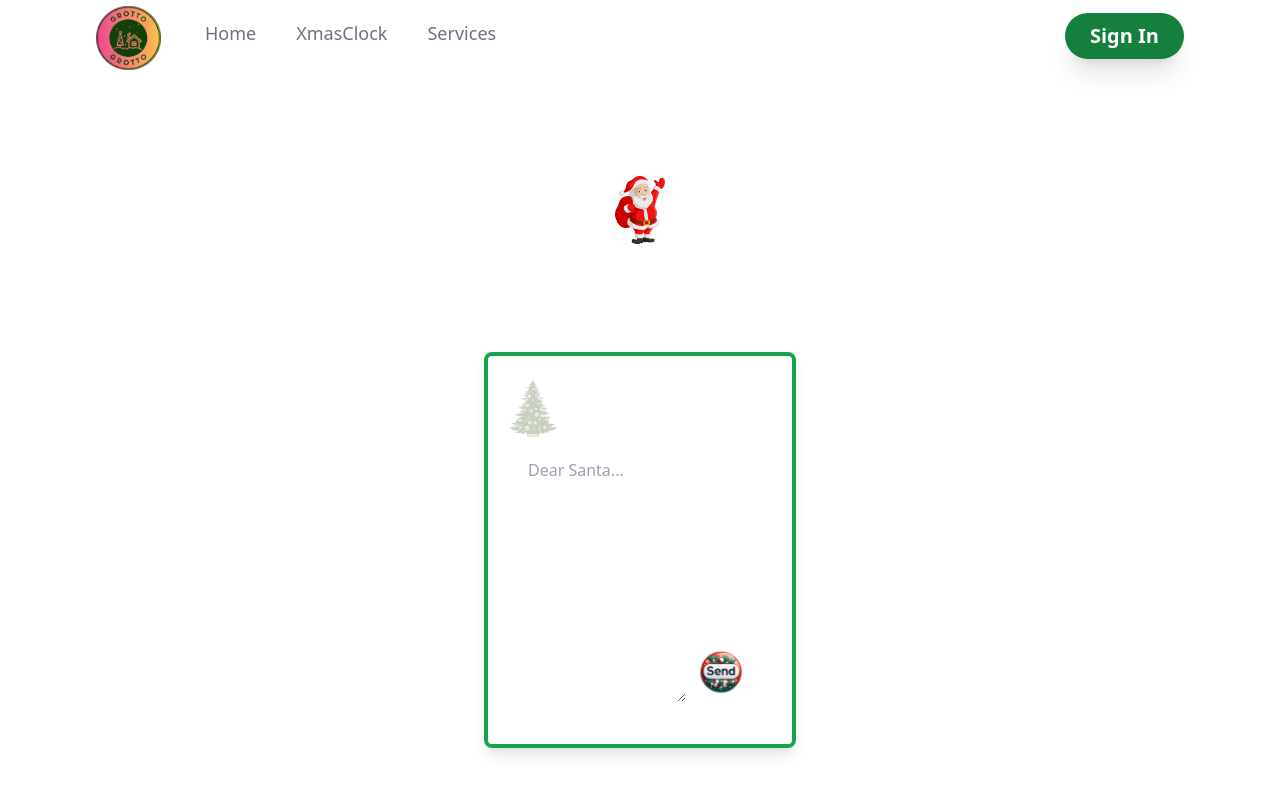
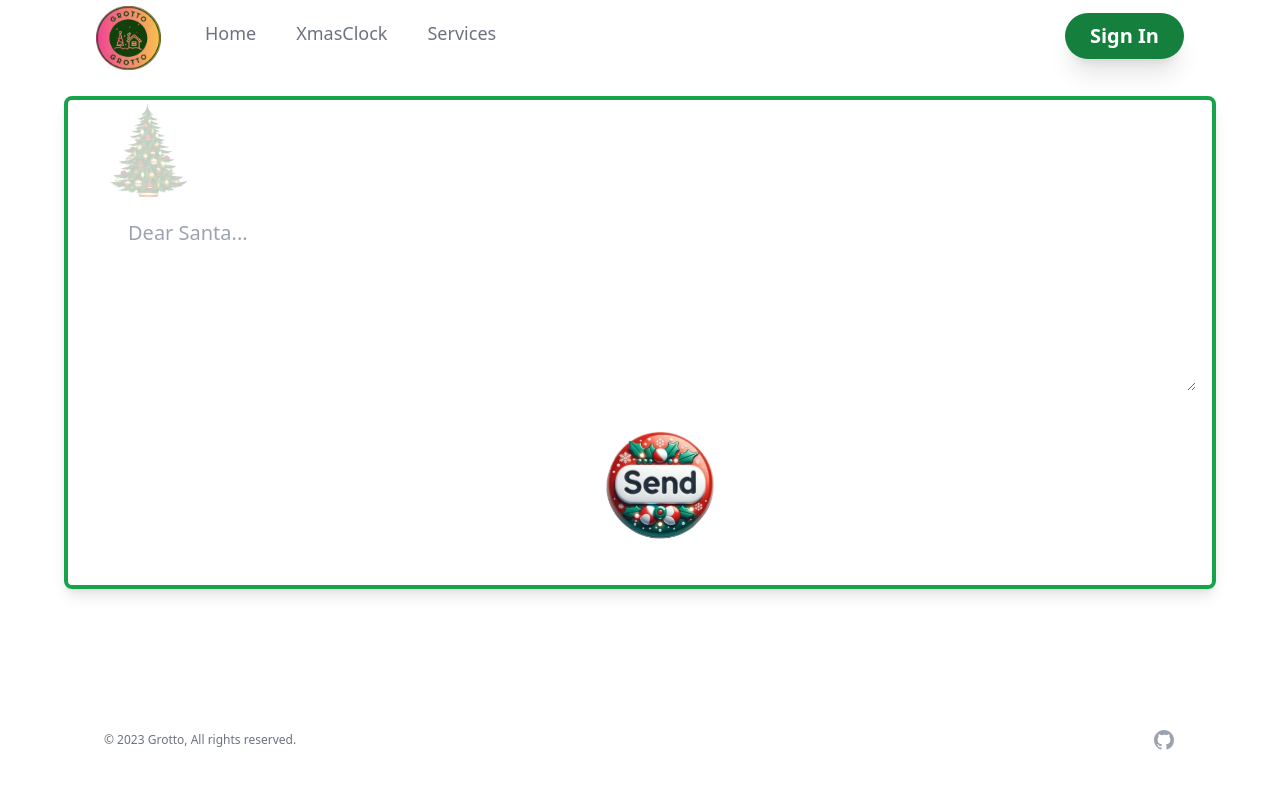
Before and after one commit to nickdip/Grotto, a Next.js app: page /letter in a window 1280 px wide. Shown: the top 800 px of the page. Built offline with nearby package versions, Linux system fonts and the light colour scheme.

Commit message:
sign in page tweaks

```diff
--- a/src/app/letter/components/santa.jsx
+++ /dev/null
@@ -1,22 +0,0 @@
-import Image from "next/image";
-
-export default function Santa() {
-  return (
-    <div className="flex flex-shrink-0 items-center py-2">
-      <Image
-        className="block my-2 lg:hidden"
-        src="/santa.png"
-        alt="santa"
-        width={50}
-        height={55}
-      />
-      <Image
-        className="hidden my-2 lg:block"
-        src="/santa.png"
-        alt="santa"
-        width={50}
-        height={55}
-      />
-    </div>
-  );
-}
--- a/src/app/letter/page.js
+++ b/src/app/letter/page.js
@@ -1,11 +1,5 @@
-import Santa from "./components/santa";
-import LetterTemplate from "./components/letter";
+import { Letter } from "@/components";
 
-export default function Letter() {
-  return (
-    <main className="flex min-h-screen flex-col items-center justify-between p-24">
-      <Santa />
-      <LetterTemplate />
-    </main>
-  );
+export default function LetterP() {
+  return <Letter />;
 }
--- a/src/app/letter/components/letter.jsx
+++ b/src/components/Letter.jsx
@@ -1,10 +1,10 @@
 "use client";
 import Image from "next/image";
-import { useState, useEffect } from "react";
-import getResults from "../../../../playground/toys";
-import data from "../../../../playground/data.json";
+import { useState } from "react";
+import getResults from "../../playground/toys";
+import data from "../../playground/data.json";
 
-export default function LetterTemplate() {
+export const Letter = () => {
   const [text, setText] = useState("");
 
   const [suggestedGifts, setSuggestedGifts] = useState([]);
@@ -22,29 +22,28 @@ export default function LetterTemplate() {
   };
 
   return (
-    <div className="p-5 border-4 border-green-600 text-center shadow-lg rounded-lg m-5">
+    <div className="w-full mt-8 pl-10 border-4 border-green-600 text-center shadow-lg rounded-lg">
       <Image
         className="object-contain inset-0 z-0 opacity-25"
         src="/christmas-tree.png"
         alt="christmas-tree"
-        width={50}
+        width={80}
         height={55}
       />
       <div className="overlay-content relative z-10 p-4">
         <form onSubmit={(e) => handleSubmit(e)}>
           <textarea
             placeholder="Dear Santa..."
-            rows={10}
-            cols={15}
-            className="p-1"
+            rows={6}
+            className="p-1 w-full h-full border-0 overflow-auto shadow-0 outline-0 text-xl"
             onChange={(e) => setText(e.target.value)}
           />
-          <button>
+          <button aria-label="send-button">
             <Image
               className="object-contain"
               src="/send-button.png"
               alt="send-button"
-              width={70}
+              width={180}
               height={55}
             />
           </button>
@@ -52,4 +51,4 @@ export default function LetterTemplate() {
       </div>
     </div>
   );
-}
+};
--- a/src/components/index.jsx
+++ b/src/components/index.jsx
@@ -1,3 +1,4 @@
 export { Header } from "./Header";
 export { Countdown } from "./Countdown";
 export { Footer } from "./Footer";
+export { Letter } from "./Letter";
```
